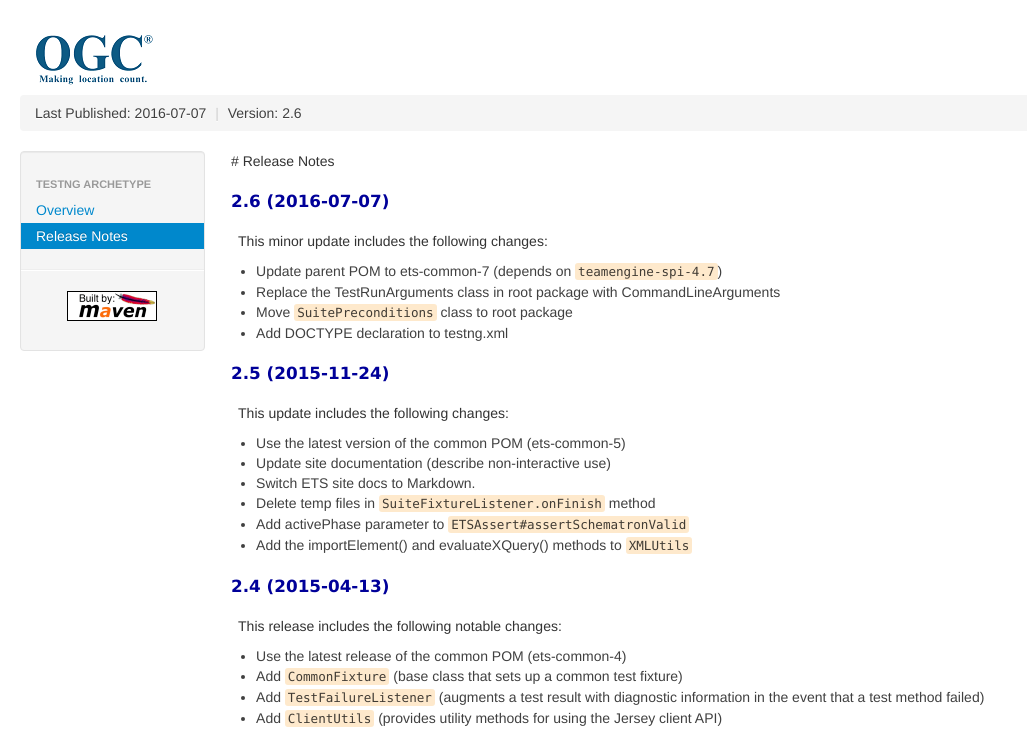
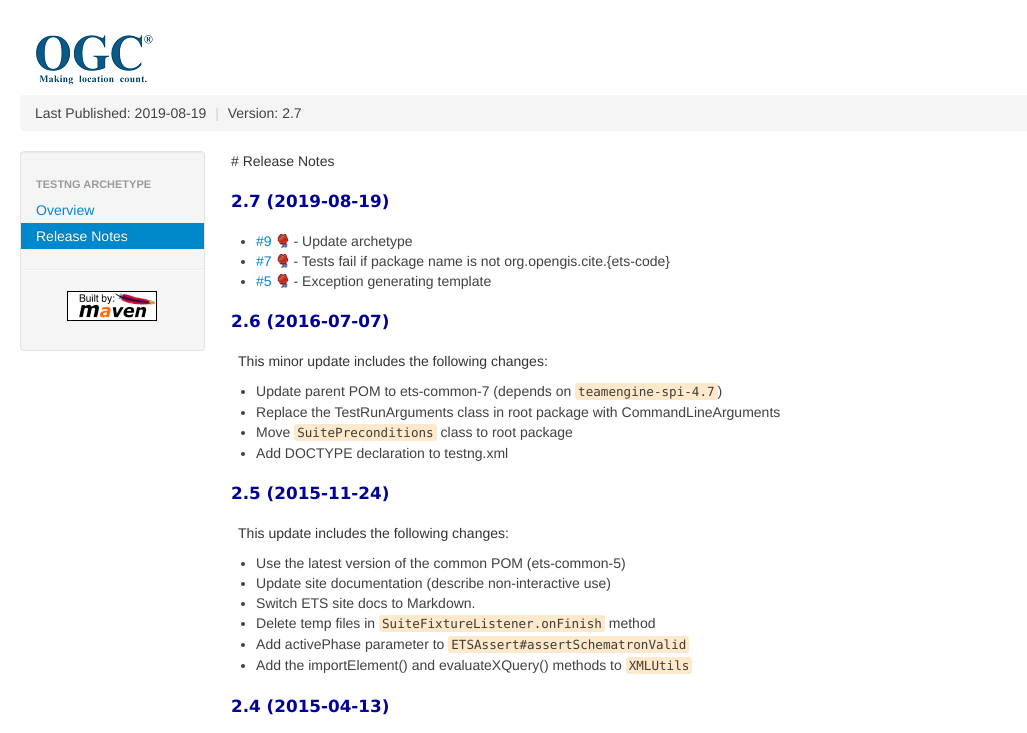
Before and after one commit to opengeospatial/ets-archetype-testng, a plain HTML site: page changelog.html in a window 1280 px wide. Shown: the top 733 px of the page, without its empty margins (0-1027 px from the left). Drawn offline with Linux system fonts and the light colour scheme.

Commit message:
Site checkin for project Test Suite Archetype - TestNG Framework

```diff
--- a/changelog.html
+++ b/changelog.html
@@ -1,13 +1,13 @@
 <!DOCTYPE html>
 <!--
- | Generated by Apache Maven Doxia Site Renderer 1.7.1 at 2016-07-07
+ | Generated by Apache Maven Doxia Site Renderer 1.7.1 at 2019-08-19
  | Rendered using Apache Maven Fluido Skin 1.5
 -->
 <html xmlns="http://www.w3.org/1999/xhtml" xml:lang="en" lang="en">
   <head>
     <meta charset="UTF-8" />
     <meta name="viewport" content="width=device-width, initial-scale=1.0" />
-    <meta name="Date-Revision-yyyymmdd" content="20160707" />
+    <meta name="Date-Revision-yyyymmdd" content="20190819" />
     <meta http-equiv="Content-Language" content="en" />
     <title>Test Suite Archetype - TestNG Framework &#x2013; </title>
     <link rel="stylesheet" href="./css/apache-maven-fluido-1.5.min.css" />
@@ -37,10 +37,10 @@
       <div id="breadcrumbs">
         <ul class="breadcrumb">
 
-                  <li id="publishDate">Last Published: 2016-07-07
+                  <li id="publishDate">Last Published: 2019-08-19
                       <span class="divider">|</span>
                    </li>
-                  <li id="projectVersion">Version: 2.6
+                  <li id="projectVersion">Version: 2.7
                       </li>
 
 
@@ -88,6 +88,17 @@
         <div id="bodyColumn"  class="span10" >
 
             <p>&#xfeff;# Release Notes</p>
+<div class="section">
+<h2><a name="a2.7_2019-08-19"></a>2.7 (2019-08-19)</h2>
+
+<ul>
+
+<li><a class="externalLink" href="https://github.com/opengeospatial/ets-archetype-testng/issues/9">#9</a> - Update archetype</li>
+
+<li><a class="externalLink" href="https://github.com/opengeospatial/ets-archetype-testng/issues/7">#7</a> - Tests fail if package name is not org.opengis.cite.{ets-code}</li>
+
+<li><a class="externalLink" href="https://github.com/opengeospatial/ets-archetype-testng/issues/5">#5</a> - Exception generating template</li>
+</ul></div>
 <div class="section">
 <h2><a name="a2.6_2016-07-07"></a>2.6 (2016-07-07)</h2>
 <p>This minor update includes the following changes:</p>
@@ -207,7 +218,7 @@
     <footer>
             <div class="container-fluid">
                       <div class="row-fluid">
-                                      <p >Copyright &copy;                    2016
+                                      <p >Copyright &copy;                    2019
                         <a href="http://www.opengeospatial.org/">Open Geospatial Consortium</a>.
             All rights reserved.
       </p>
```
Also changed, not shown: index.html (+9 -7 lines), css/print.css (line endings or trailing spaces), css/site.css (line endings or trailing spaces), 1 other file.
